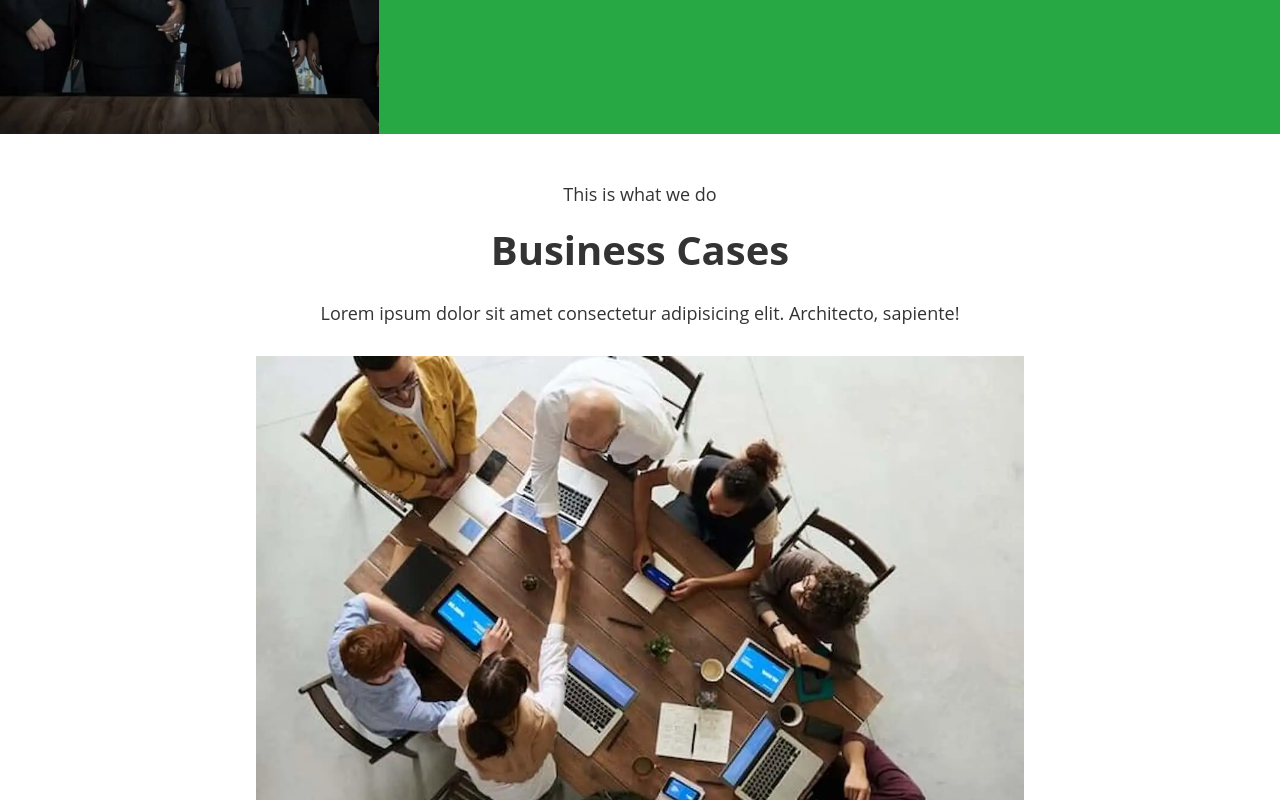
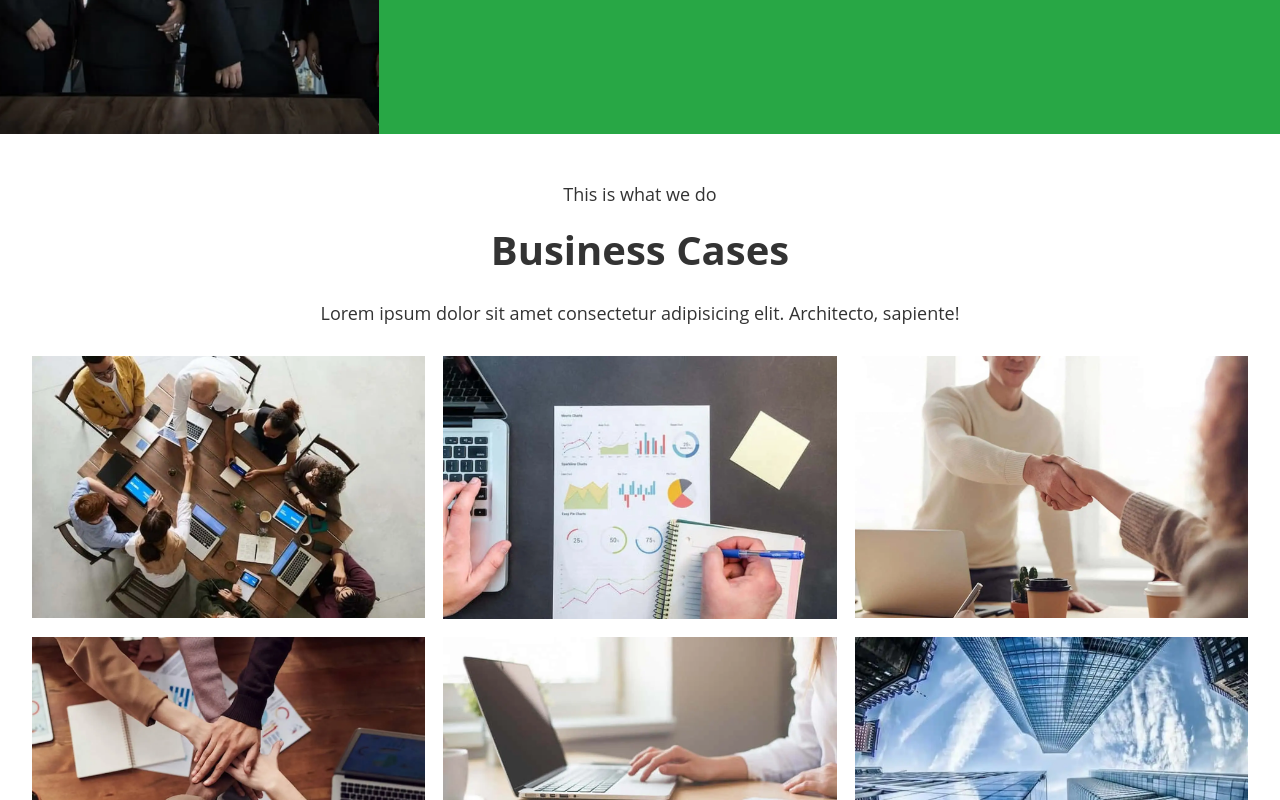
Before and after one commit to Taras-Roboteckyi/Finance_ledger, a React (Create React App) app: page / in a window 1280 px wide. Shown: the part 1480-2280 px from the top of the page. Built offline with nearby package versions, Linux system fonts and the light colour scheme.

Commit message:
add section gallery

```diff
--- a/src/components/BusinessCases/BusinessCasesSection.jsx
+++ b/src/components/BusinessCases/BusinessCasesSection.jsx
@@ -1,35 +1,14 @@
 import { Paragraph, Section, Text, Title } from './BusinessCasesSection.styled';
 import { Gallery } from '../Gallery/Gallery';
-import { Container } from '../Сontainer/Container';
+/* import { Container } from '../Сontainer/Container'; */
 export const BusinessCasesSection = () => {
   return (
     <Section id="cases" role="region" aria-labelledby="Business Cases">
-      {/* <Container> */}
       <Paragraph>This is what we do</Paragraph>
       <Title>Business Cases</Title>
       <Text>Lorem ipsum dolor sit amet consectetur adipisicing elit. Architecto, sapiente!</Text>
-      <Container>
-        <Gallery />
-      </Container>
 
-      {/*    <Gallery>
-          <Div>
-            {galleryCasesImages.map(el => (
-              <Item
-                key={el.id}
-                cropped
-                original={el.small}
-                originalSrcset={el.large}
-                thumbnail={el.small}
-                width="1280"
-                height="854"
-              >
-                {({ ref, open }) => <img src={el.small} ref={ref} onClick={open} alt={el.alt} />}
-              </Item>
-            ))}
-          </Div>
-        </Gallery> */}
-      {/* </Container> */}
+      <Gallery />
     </Section>
   );
 };
--- a/src/components/BusinessCases/BusinessCasesSection.styled.jsx
+++ b/src/components/BusinessCases/BusinessCasesSection.styled.jsx
@@ -9,7 +9,7 @@ export const Section = styled.section`
   color: ${props => props.theme.colors.$textColor};
 
   @media screen and (min-width: ${props => props.theme.breakpoints.tablet}) {
-    padding-top: 48px;
+    padding: 48px 32px 40px 32px;
     font-size: 18px;
     line-height: 25px;
   }
--- a/src/components/Gallery/Gallery.jsx
+++ b/src/components/Gallery/Gallery.jsx
@@ -2,6 +2,7 @@ import React, { useState, useEffect } from 'react';
 
 import { galleryImages } from './data/gallery';
 import Modal from './components/Modal';
+import { GalleryPositionContainer, ImgGallery } from './Gallery.styled';
 
 export function Gallery() {
   const [clickedImg, setClickedImg] = useState(null);
@@ -60,19 +61,20 @@ export function Gallery() {
   };
 
   return (
-    <div className="wrapper">
+    <GalleryPositionContainer aria-labelledby="section carousel images">
       {galleryImages.map((item, index) => (
-        //<div key={index} className="wrapper-images">
-        <picture key={index} className="wrapper-images">
+        <ImgGallery key={index} tabindex="0" aria-describedby="gallery cases image">
           <source srcSet={(item.smallWebp, item.largeWebp)} type="image/webp" />
           <source srcSet={(item.small, item.large)} type="image/jpg" />
           <img src={item.small} alt={item.alt} onClick={() => handleClick(item, index)} />
-        </picture>
-        //</div>
+        </ImgGallery>
       ))}
       <div>
         {clickedImg && (
           <Modal
+            role="dialog"
+            aria-modal="true"
+            aria-labelledby="dialog_label"
             clickedImg={clickedImg}
             handelRotationRight={handelRotationRight}
             setClickedImg={setClickedImg}
@@ -83,6 +85,6 @@ export function Gallery() {
           />
         )}
       </div>
-    </div>
+    </GalleryPositionContainer>
   );
 }
--- /dev/null
+++ b/src/components/Gallery/Gallery.styled.jsx
@@ -0,0 +1,27 @@
+import styled from 'styled-components';
+
+export const GalleryPositionContainer = styled.div`
+  display: grid;
+
+  grid-template-rows: repeat(6, 1fr);
+
+  gap: 8px;
+
+  @media screen and (min-width: ${props => props.theme.breakpoints.tablet}) {
+    grid-template-rows: repeat(2, 1fr);
+    grid-template-columns: repeat(3, 1fr);
+    gap: 18px;
+  }
+  @media screen and (min-width: ${props => props.theme.breakpoints.desktop}) {
+  }
+`;
+
+export const ImgGallery = styled.picture`
+  cursor: pointer;
+
+  transition: opacity 500ms cubic-bezier(0.4, 0, 0.2, 1);
+  :hover,
+  :focus {
+    opacity: 0.6;
+  }
+`;
--- a/src/components/Gallery/components/Modal.js
+++ b/src/components/Gallery/components/Modal.js
@@ -1,4 +1,5 @@
 import React, { useState, useEffect } from 'react';
+import PropTypes from 'prop-types';
 
 import myGif from '../../../images/gallery/loading.gif';
 import nextArrow from '../../../images/gallery/next.png';
@@ -58,10 +59,8 @@ const Modal = ({
     setIsLoading(true);
     setTimeout(() => {
       setIsLoading(false);
-    }, 1500);
+    }, 1000);
   };
-  console.log('currentIndex', currentIndex);
-  console.log('totalImgLength', totalImgLength);
 
   return (
     <>
@@ -70,7 +69,7 @@ const Modal = ({
           <img src={myGif} className="dismiss" alt="Spinner" />
         ) : (
           <>
-            <ImgContainer>
+            <ImgContainer aria-describedby="gallery image">
               <ImgItem src={clickedImg} alt="bigger pic" />
 
               {clickedImg && (
@@ -100,3 +99,13 @@ const Modal = ({
 };
 
 export default Modal;
+
+Modal.propTypes = {
+  clickedImg: PropTypes.string,
+  setClickedImg: PropTypes.func,
+  handelRotationRight: PropTypes.func,
+  handelRotationLeft: PropTypes.func,
+  currentIndex: PropTypes.number,
+  totalImgLength: PropTypes.number,
+  onClose: PropTypes.func,
+};
--- a/src/components/Gallery/components/Modal.styled.jsx
+++ b/src/components/Gallery/components/Modal.styled.jsx
@@ -100,8 +100,8 @@ export const ArrowsRightContainer = styled.div`
   z-index: 999;
   top: calc(50% - 10px);
   left: calc(100% - 50px);
-  width: 100%;
-  height: 100%;
+  width: 30px;
+  height: 50px;
   cursor: pointer;
   opacity: 0;
   transition: opacity 500ms cubic-bezier(0.4, 0, 0.2, 1);
```
Also changed, not shown: 1 other file (tests, documents, lock files or other folders).
